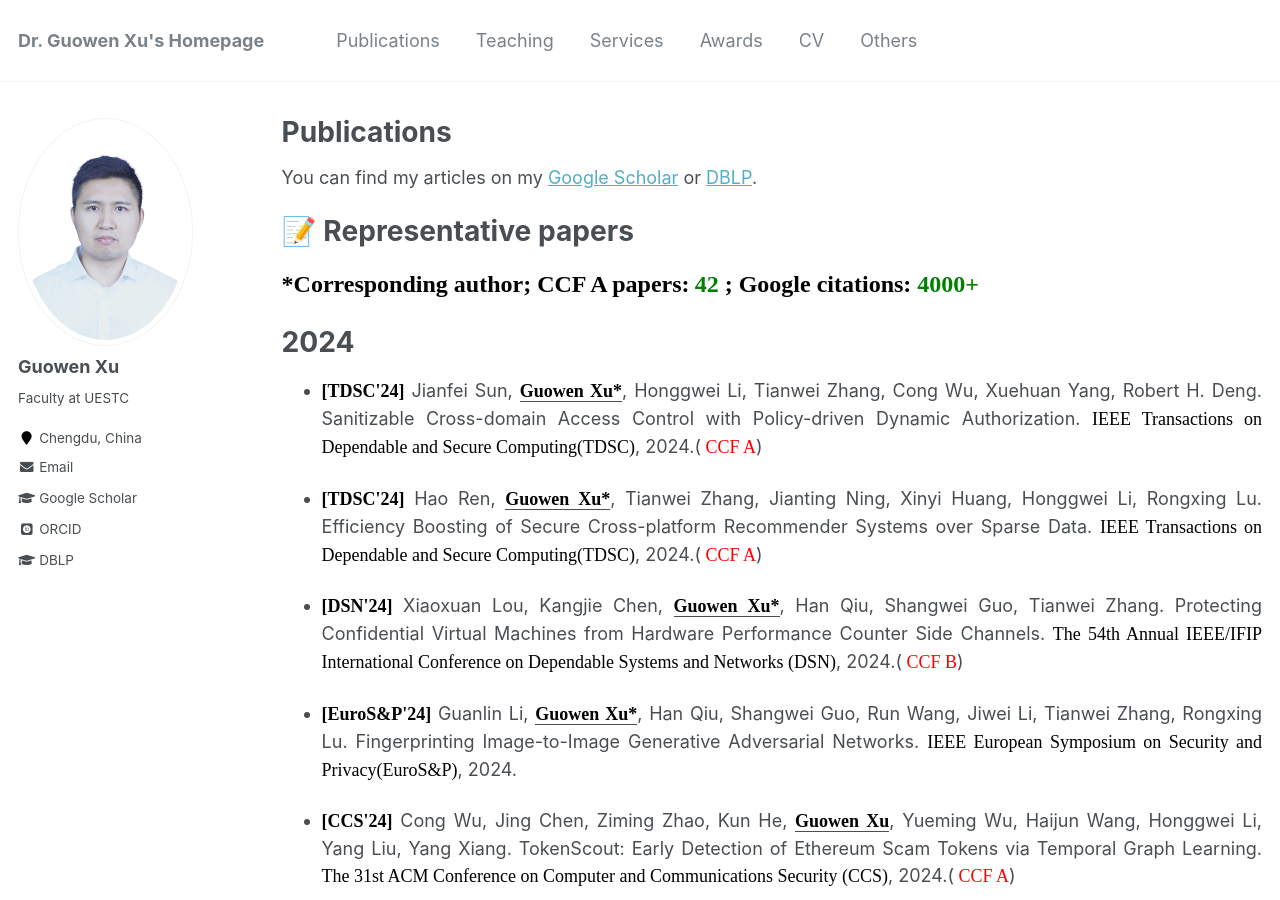
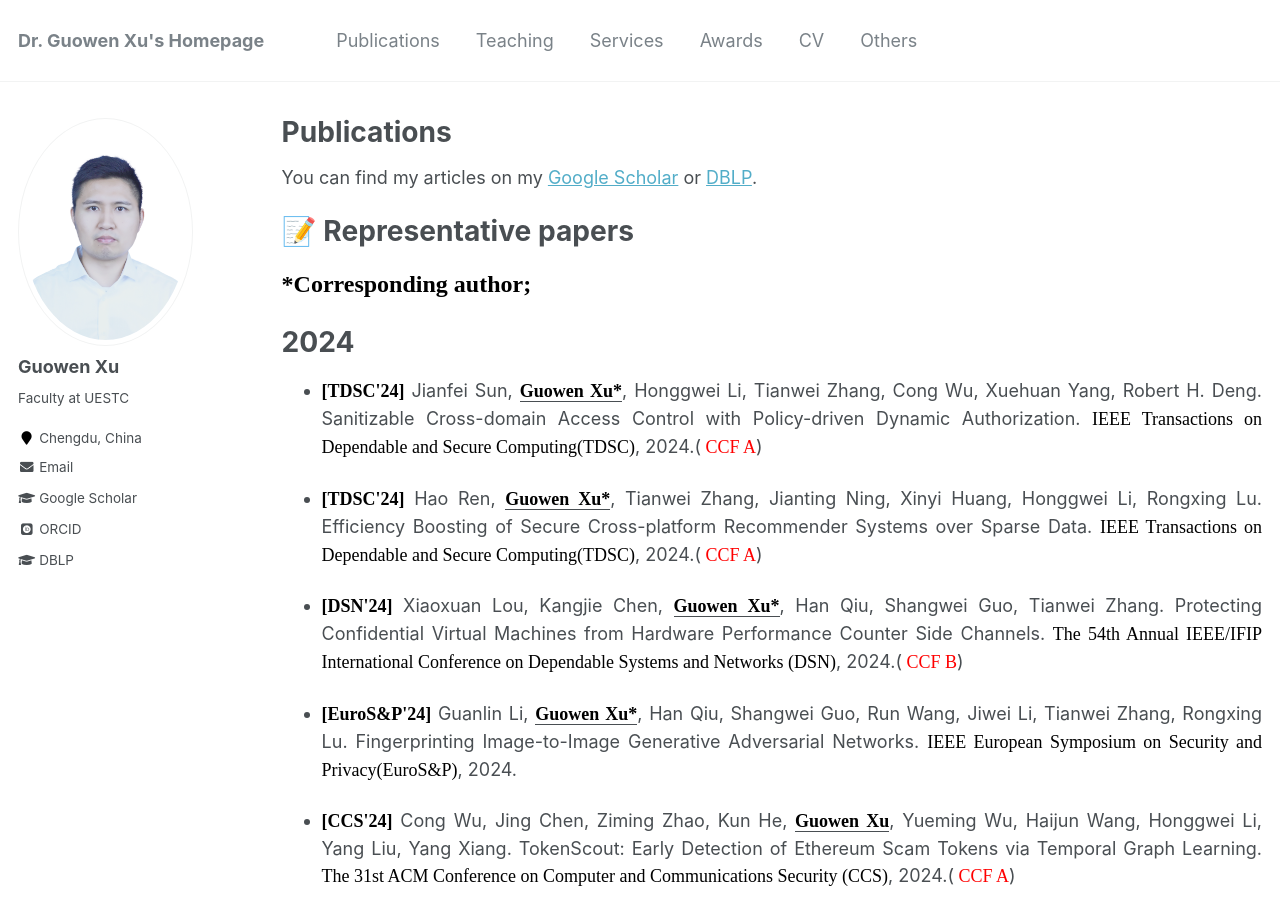
Before and after one commit to Guowen-xu/guowen-xu.github.io, a Jekyll site: the page built from _pages/publications.md, in a window 1280 px wide and 900 px high. Built offline with Jekyll 4.4.1, drawn with Linux system fonts in a browser that asks for light colours; some web fonts are replaced.

Commit message:
Update publications.md

```diff
--- a/_pages/publications.md
+++ b/_pages/publications.md
@@ -9,8 +9,7 @@ author_profile: true
 You can find my articles on my [Google Scholar](https://scholar.google.com.hk/citations?user=MDKdG80AAAAJ&hl=zh-CN) or [DBLP](https://dblp.org/pid/87/10142.html).
 
 # 📝 Representative papers
-<b><font face="Times New Roman" color=black size=5> *Corresponding author; </font></b><b><font face="Times New Roman" color=black size=5>  CCF A papers:</font></b> <b><font face="Times New Roman" color=green size=5>  42 </font></b><b><font face="Times New Roman" color=black size=5>; </font></b><b><font face="Times New Roman" color=black size=5> Google citations:</font></b><b><font face="Times New Roman" color=green size=5>  4000+
-&nbsp;&nbsp;&nbsp;&nbsp;&nbsp;&nbsp;&nbsp;&nbsp;
+<b><font face="Times New Roman" color=black size=5> *Corresponding author; </font></b><b><font face="Times New Roman" color=black size=5>
 
 # 2024
 * <p align="justify"> <b><font face="Times New Roman" color=black size=4> [TDSC'24]</font></b> Jianfei Sun, <u><b><font face="Times New Roman" color=black size=4> Guowen Xu*</font></b></u>, Honggwei Li, Tianwei Zhang, Cong Wu,  Xuehuan Yang,  Robert H. Deng. Sanitizable Cross-domain Access Control with Policy-driven Dynamic Authorization. <font face="Times New Roman" color=black size=4> IEEE Transactions on Dependable and Secure Computing(TDSC)</font>, 2024.(<font face="Times New Roman" color=red size=4> CCF A</font>)
```
